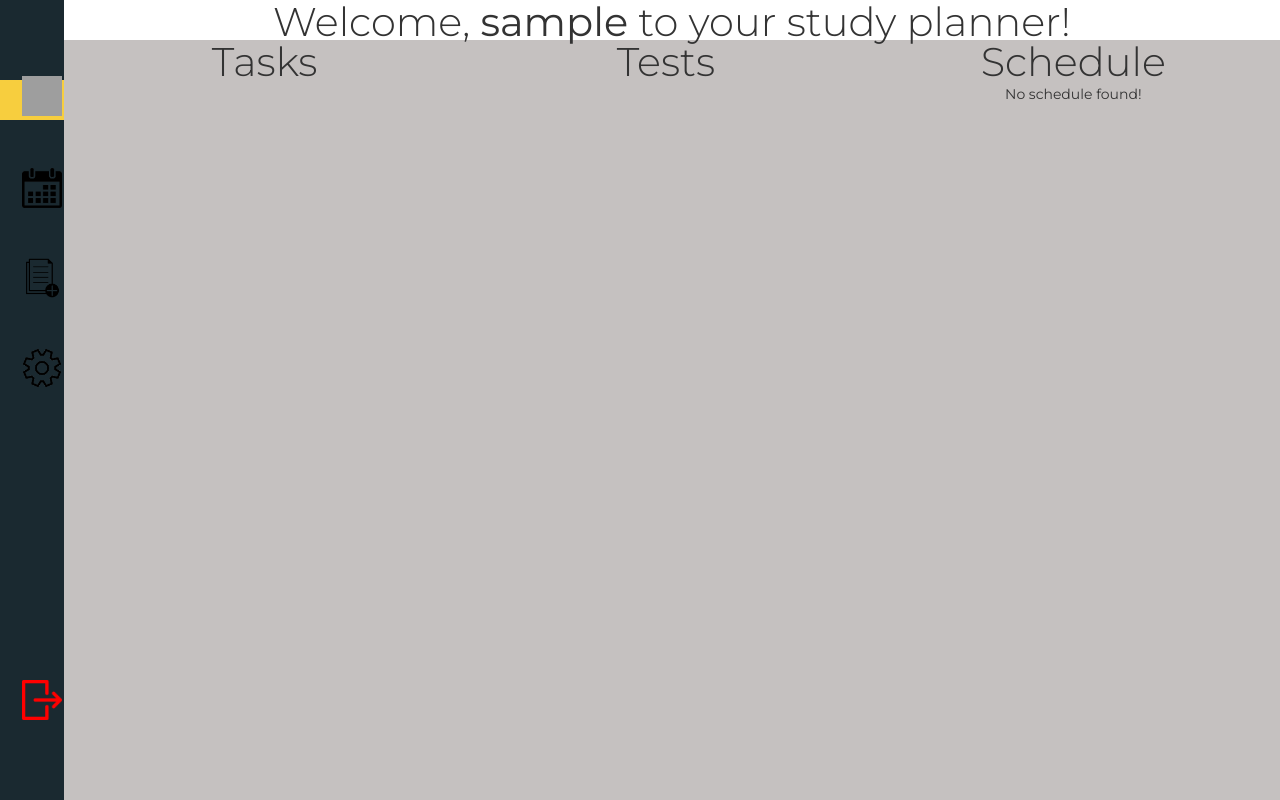
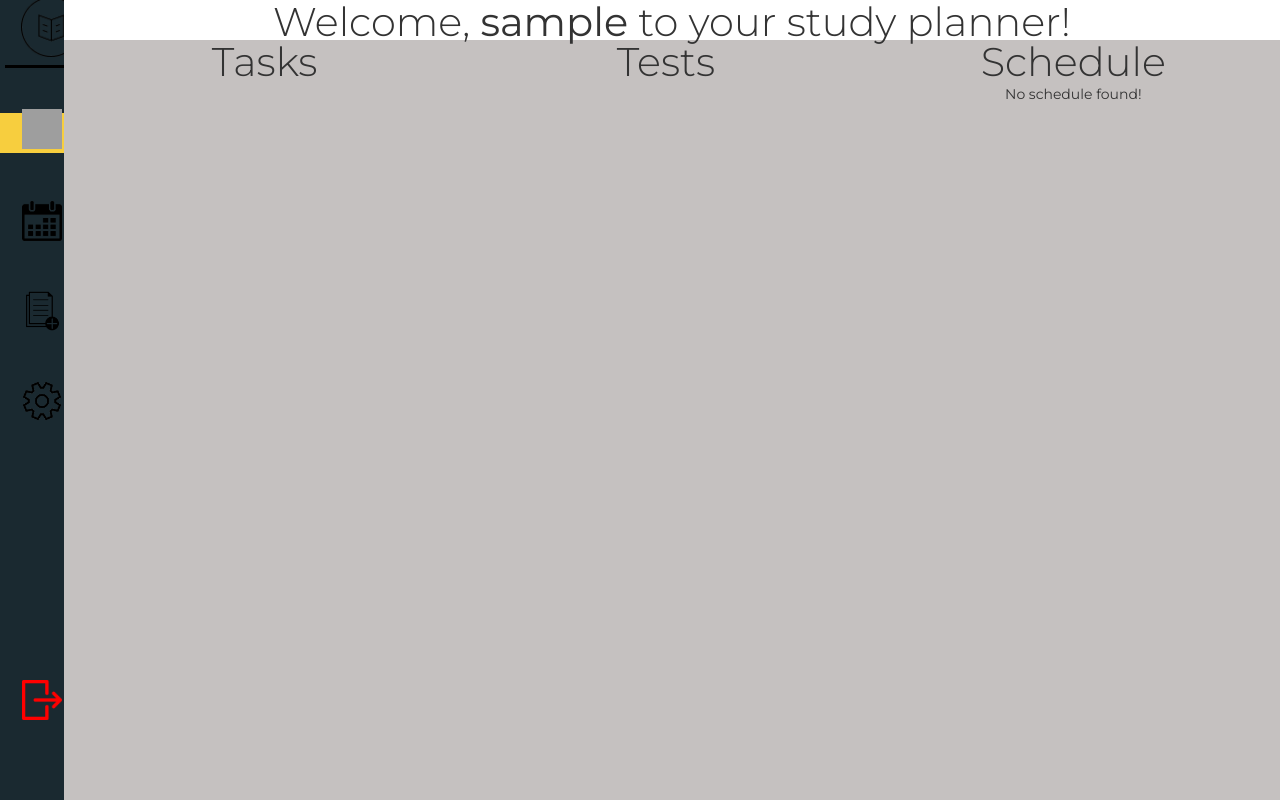
Before and after one commit to lukerakic/Website, a PHP site: page /welcome.php in a window 1280 px wide. Run offline with PHP 8.4, Linux system fonts and the light colour scheme; the visitor is signed in with stand-in values (Sample User, id 1); data that the repository does not hold is empty; grey boxes are pictures that could not be loaded.

Commit message:
icon added

```diff
--- a/welcome.php
+++ b/welcome.php
@@ -93,6 +93,22 @@ if(!isset($_SESSION["loggedin"]) || $_SESSION["loggedin"] !== true){
     display: table;
     }
 
+    .icon{
+    width: 100%;
+    position: relative;
+    top: 5%;
+    left: -0%;
+    border-bottom-style: solid;
+    border-width: 10%;
+    border-color: black;
+    margin: 5px;
+    }
+
+    .icon img{
+    margin: 10%;
+    left: 15%;
+    }
+
     .dashboard{
     position: relative;
     top: 10%;
@@ -136,12 +152,14 @@ if(!isset($_SESSION["loggedin"]) || $_SESSION["loggedin"] !== true){
     width: 34%;
     height: 100%;
     }
-
     </style>
 </head>
 <body>
     <section>
     <nav>
+        <ul class=icon style="list-style-type:none;">
+            <li><img src="default_images/icon.png" width="60" height="60"></li>
+        </ul>
         <ul class=dashboard style="list-style-type:none;">
             <li><a href="welcome.php"><img src="default_images/dashboard.png" width="40" height="40"></a></li>
         </ul>
```
Also changed, not shown: calendar.php (+19 -0 lines), settings.php (+19 -0 lines), taskcreate.php (+19 -0 lines).
